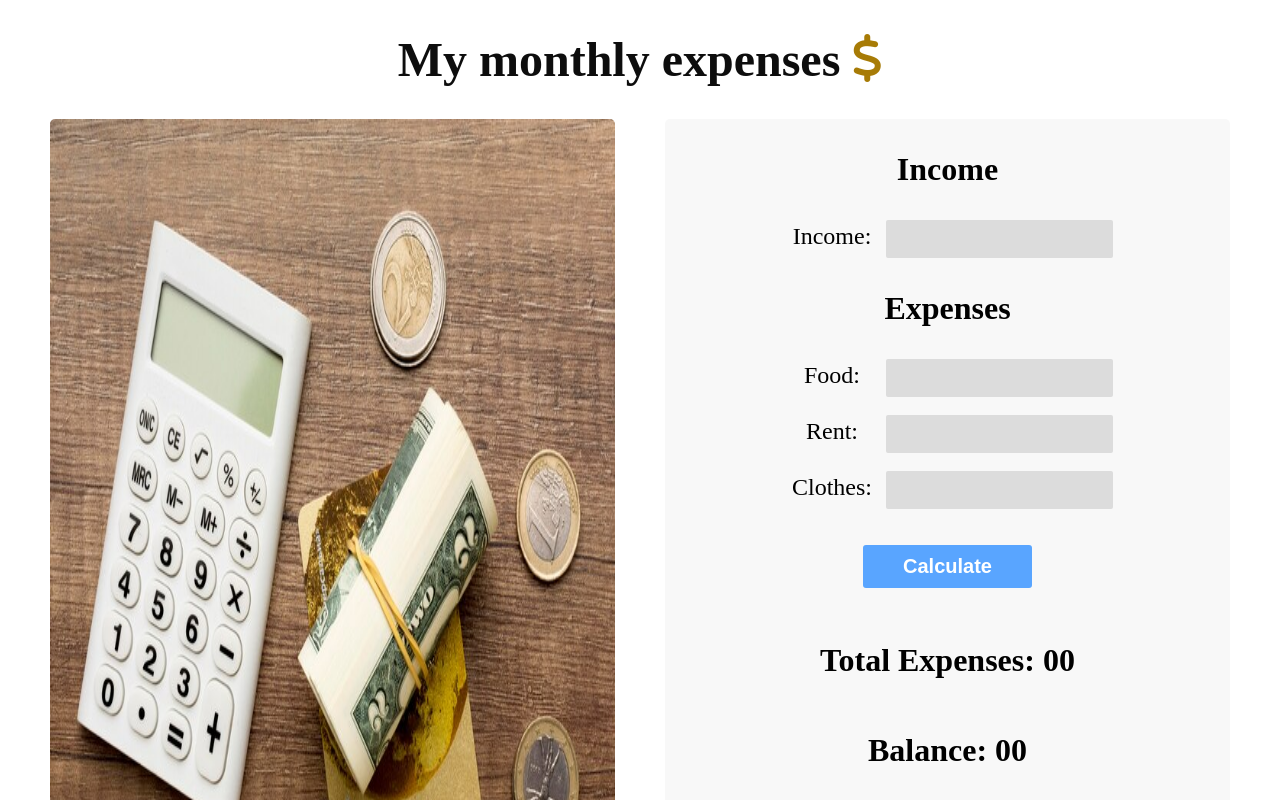
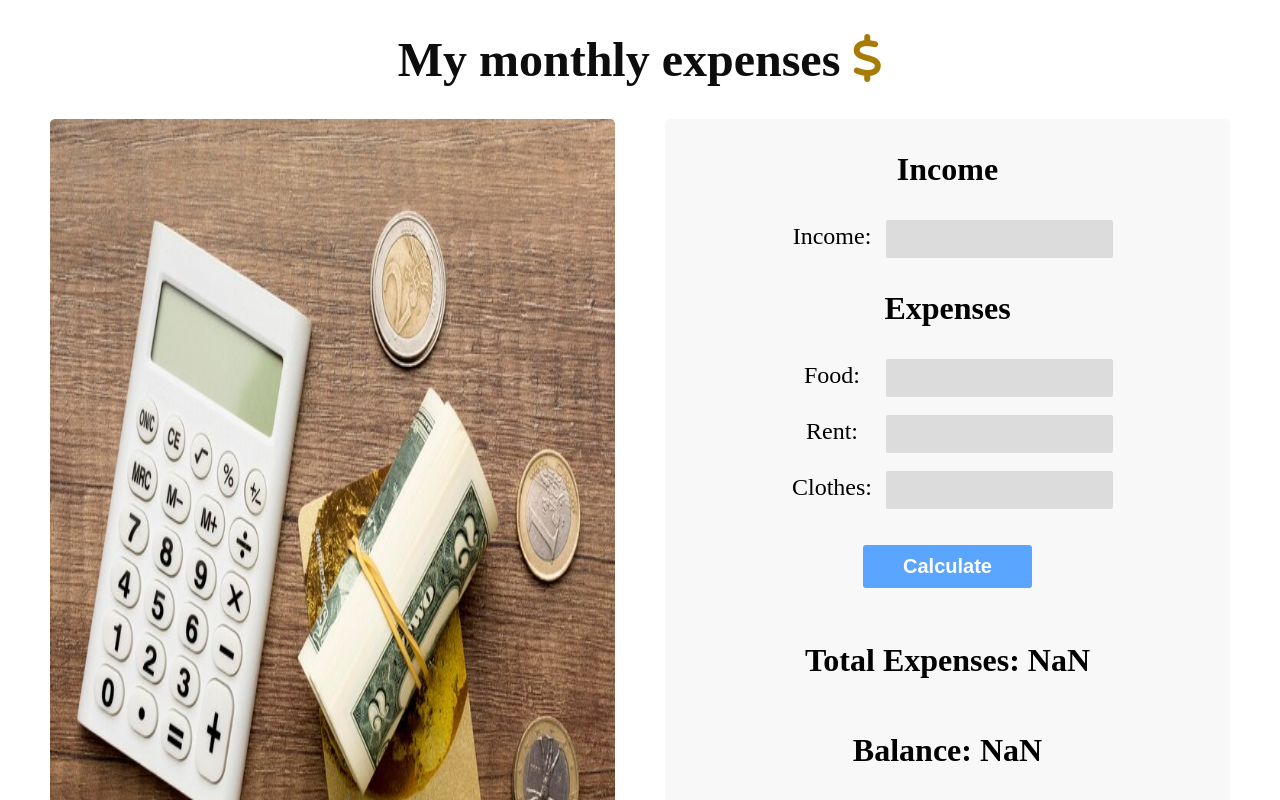
Before and after one commit to AlImran21/Money-Master, a plain HTML site: page index.html in a window 1280 px wide. Both pictures are taken after typing "Sample", "Sample", "Sample", "Sample" into the empty fields and a click on the button "Calculate". Shown: the top 800 px of the page. Drawn offline with Linux system fonts and the light colour scheme.

Commit message:
js added

```diff
--- a/index.html
+++ b/index.html
@@ -33,8 +33,8 @@
                    <button id="calculate-button" class="calculate-btn">Calculate</button>
                </div>
                <div class="total-area">
-                   <h5>Total Expenses: <span id="total-expenses">00</span> </h5>
-                   <h5>Balance: <spann id="balance">00</span> </h5>
+                   <h5>Total Expenses: <span id="total-expenses">00</span></h5>
+                   <h5>Balance: <span id="balance">00</span> </h5>
                </div>
                <div class="saving-area">
                    <label for="">Save: </label>
@@ -42,8 +42,8 @@
                    <span class="modulus">%</span>
                    <button class="save-button">Save</button>
                </div>
-               <div class="finishing-area">
-                   <h5 class="saving-amount">Savinng Amount: </h5>
+               <div class="total-saving">
+                   <h5 class="saving-amount">Saving Amount: </h5>
                    <h5 class="remaining-balance">Remaining Balance: </h5>
                </div>
             </div>
--- a/js/app.js
+++ b/js/app.js
@@ -1,27 +1,38 @@
 document.getElementById ('calculate-button').addEventListener ('click', function () {
     const incomeInput = document.getElementById ('income-input');
-const newIncomeAmountText = incomeInput.value;
+    const incomeInputText = incomeInput.value;
+    let incomeAmount = parseFloat (incomeInputText);
+    // console.log (incomeAmount);
     incomeInput.value = '';
-// console.log (newIncomeAmountText);
 
     const foodInput = document.getElementById ('food-input');
-const newFoodAmountText = foodInput.value;
+    const foodInputText = foodInput.value;
+    let foodAmount = parseFloat (foodInputText);
+    // console.log (foodAmount);
     foodInput.value = '';
-// console.log (newFoodAmountText);
 
     const rentInput = document.getElementById ('rent-input');
-const newRentAmountText = rentInput.value;
+    const rentInputText = rentInput.value;
+    let rentAmount = parseFloat (rentInputText);
+    // console.log (rentAmount);
     rentInput.value = '';
-// console.log (newRentAmountText);
 
     const clothesInput = document.getElementById ('clothes-input');
-const newClothesAmountText = clothesInput.value;
+    const clothesInputText = clothesInput.value;
+    let clothesAmount = parseFloat (clothesInputText);
+    // console.log (clothesAmount)
     clothesInput.value = '';
-console.log (newClothesAmountText);
 
+    let totalExpenses = foodAmount + rentAmount + clothesAmount;
+    // console.log (totalExpenses);
 
+    let totalBalanceField = document.getElementById ('balance');
+    let totalBalanceText = totalBalanceField.innerText;
+    let balance = incomeAmount - totalExpenses;
+    totalBalanceField.innerText = balance;
 
-
-
-
+    let totalExpensesField = document.getElementById ('total-expenses');
+    let totalExpensesText = totalExpensesField.innerText;
+    let expensesAmount = totalExpenses;
+    totalExpensesField.innerText = totalExpenses;
 });
```
Also changed, not shown: images/helping-code.jpg (added), images/similar-code.jpeg (added), js/calculate.js (added), js/main.js (added). Lines whose indentation alone changed are shown as unchanged.
